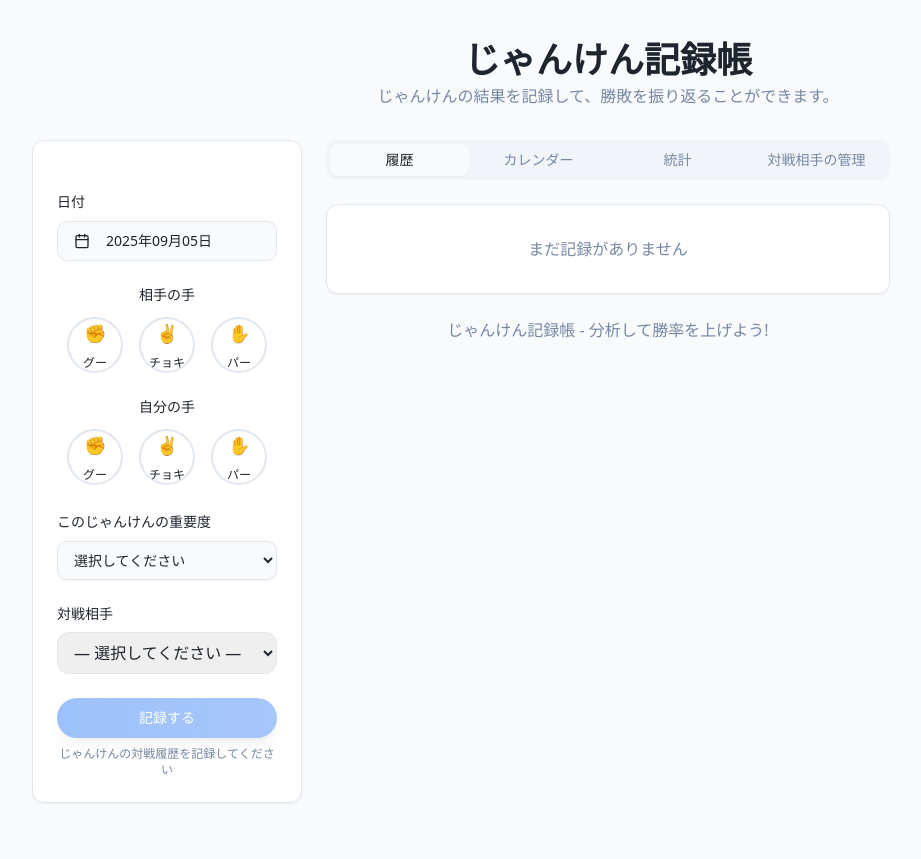
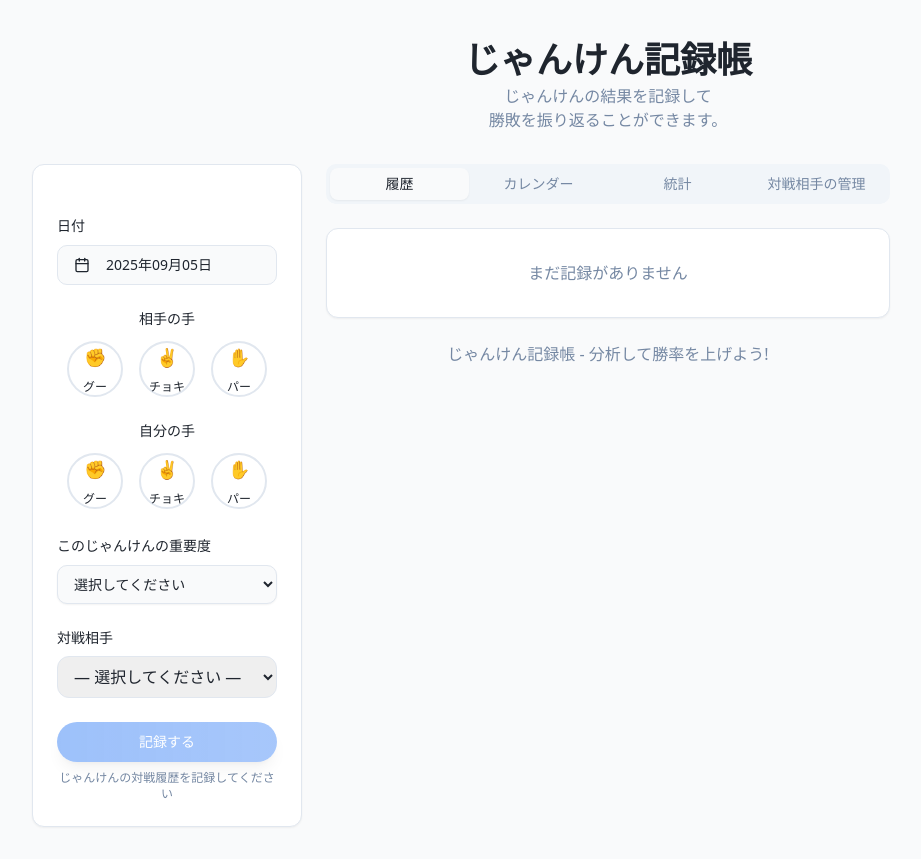
Before and after one commit to git-middle/janken-record, a React (Vite) app: page / in a window 1280 px wide. Shown: the whole page, without its empty margins (32-953 px from the left). Before the commit the page ends 835 px from the top, so only its background shows below. Built offline with nearby package versions, Linux system fonts and the light colour scheme.

Commit message:
a bit change

```diff
--- a/src/pages/Index.tsx
+++ b/src/pages/Index.tsx
@@ -42,7 +42,7 @@ const Index = () => {
         <div className="text-center mb-8">
           <h1 className="text-3xl font-bold text-foreground mb-2"></h1>
           <h2 className="text-4xl font-bold text-foreground mb-1">じゃんけん記録帳</h2>
-          <p className="text-muted-foreground">じゃんけんの結果を記録して、勝敗を振り返ることができます。</p>
+          <p className="text-muted-foreground">じゃんけんの結果を記録して<br></br>勝敗を振り返ることができます。</p>
         </div>
 
         <div className="max-w-6xl mx-auto">
```
